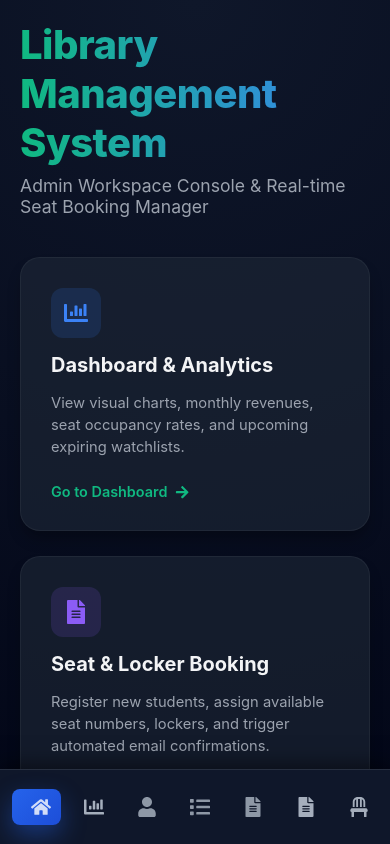
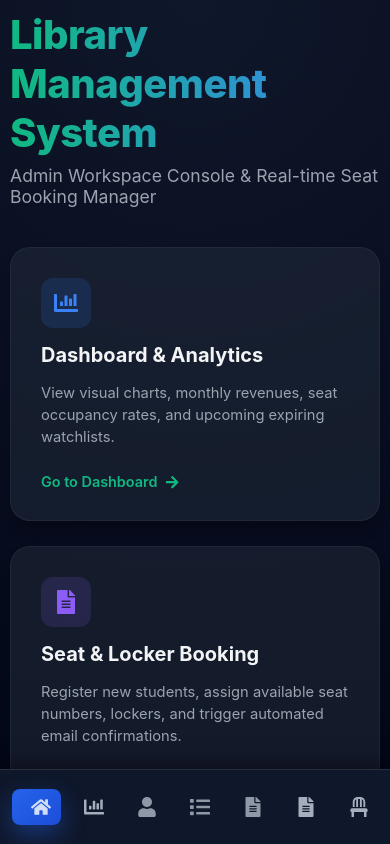
Before and after one commit to sujatapatel7827-maker/Library-Management-System, a React app in the folder frontend/: page /home in a window 390 px wide. Built offline with nearby package versions, Linux system fonts and the light colour scheme; no server answers; sample sign-in values are in the browser's storage; the HTML template or start-up script is replaced by a standard one.

Commit message:
fix(ui): prevent mobile overflow and card merging with box-sizing and flex columns

```diff
--- a/frontend/src/components/Deshboard/Dashboard.css
+++ b/frontend/src/components/Deshboard/Dashboard.css
@@ -535,11 +535,13 @@
     padding: 10px !important;
     width: 100% !important;
     box-sizing: border-box !important;
+    flex-direction: column !important;
   }
   .dashboard-card, .student-card.horizontal {
     width: 100% !important;
     padding: 15px !important;
     box-sizing: border-box !important;
+    margin-bottom: 10px !important;
   }
   .charts-container {
     grid-template-columns: 1fr !important;
--- a/frontend/src/pages/Home.css
+++ b/frontend/src/pages/Home.css
@@ -262,9 +262,15 @@ body.light .welcome-console-footer {
     padding-bottom: 80px !important;
     width: 100vw !important;
     overflow-x: hidden !important;
+    box-sizing: border-box !important;
   }
   .home-welcome-console {
-    padding: 20px !important;
+    padding: 10px !important;
+    box-sizing: border-box !important;
+    width: 100% !important;
+  }
+  .quick-cards-grid {
+    grid-template-columns: 1fr !important;
   }
   .hero-wrapper {
     flex-direction: column !important;
```
